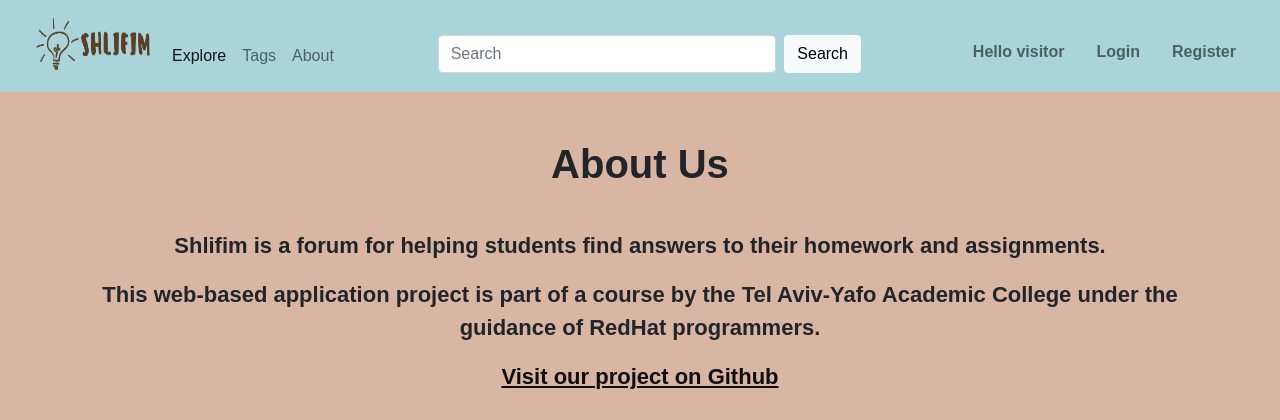
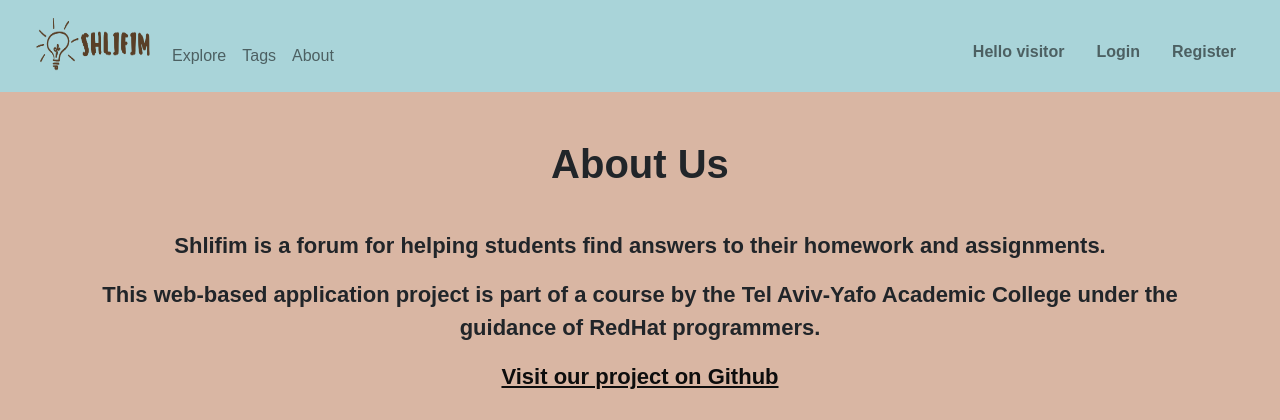
Before and after one commit to redhat-beyond/shlifim, a Django app: page /about/ in a window 1280 px wide. Shown: the top 420 px of the page. Run offline with Django 3.2, Linux system fonts and the light colour scheme; some libraries are stand-ins or nearby versions.

Commit message:
Removing serach bar from menut bar

```diff
--- a/home/templates/home/base.html
+++ b/home/templates/home/base.html
@@ -33,21 +33,15 @@
 		<div class="collapse navbar-collapse" id="navbarSupportedContent">
 			<ul class="navbar-nav me-auto mb-2 mb-lg-0">
 				<li class="nav-item">
-					<a class="nav-link active" href="{% url 'explore-page' %}">Explore</a>
+					<a class="nav-link " href="{% url 'explore-page' %}">Explore</a>
 				</li>
 				<li class="nav-item">
 					<a class="nav-link" href="{% url 'tags' %}">Tags</a>
 				</li>
 				<li class="nav-item">
-					<a class="nav-link" href="{% url 'about' %}"</a>About</a>
+					<a class="nav-link" href="{% url 'about' %}">About</a>
 				</li>
 			</ul>
-			 <nav class="col-5 navbar-light me-auto mt-3">
-			  <form class="d-flex">
-				<input class="form-control me-2" type="search" placeholder="Search" aria-label="Search">
-				<button class="btn btn-light" type="submit">Search</button>
-			  </form>
-			  </nav>
 			<!-- Navbar Right Side -->
 			<div class="navbar-nav">
 			  {% if user.is_authenticated %}
```
